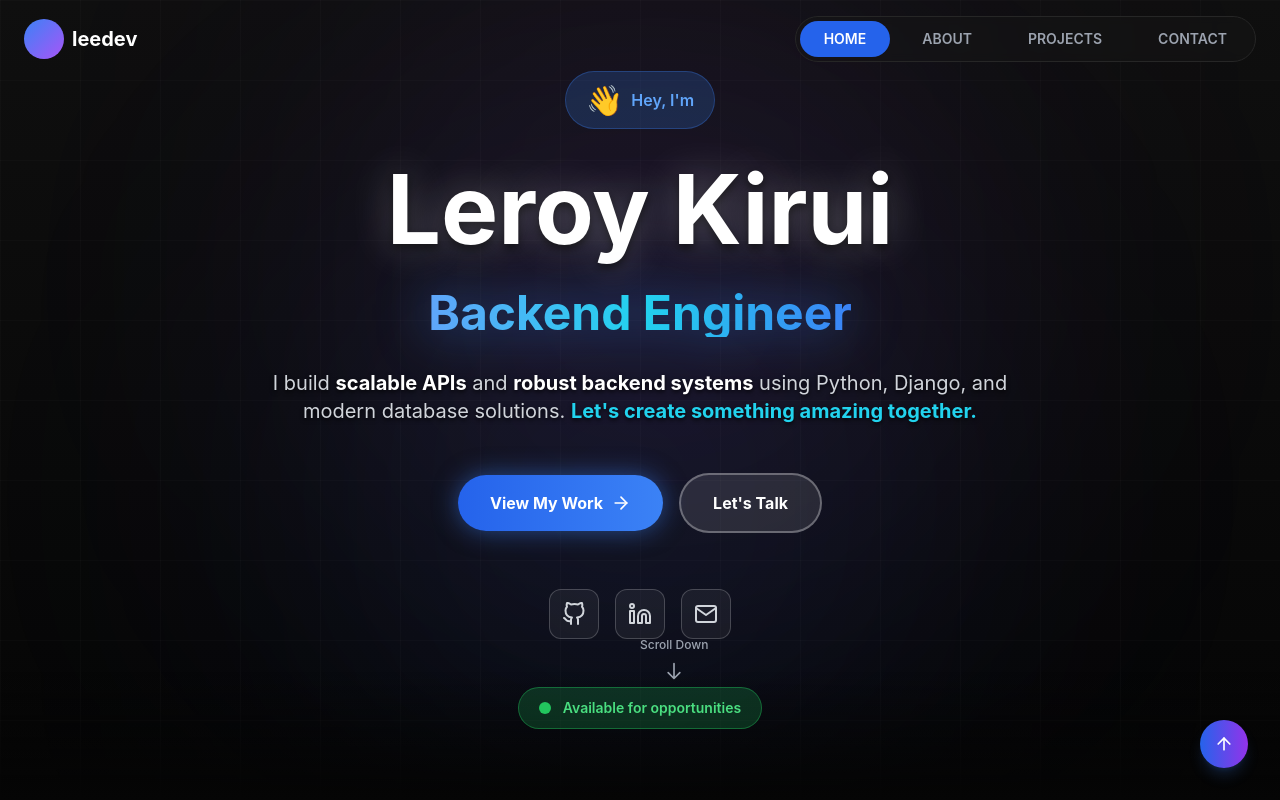
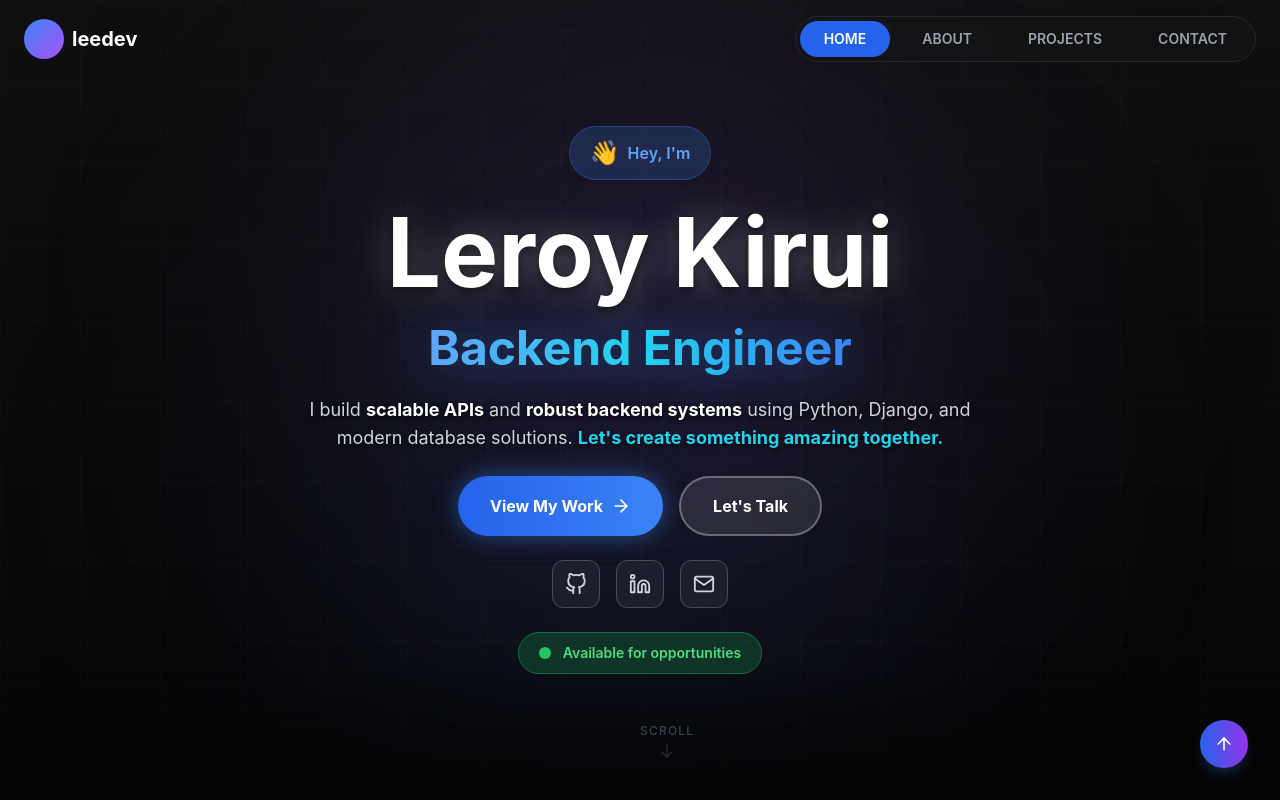
Before and after one commit to Kiproy04/Portfolio, a React (Vite) app: page / in a window 1280 px wide. Shown: the top 800 px of the page. Built offline with nearby package versions, Linux system fonts and the light colour scheme.

Commit message:
fix: hero section responsiveness

```diff
--- a/src/components/Hero.jsx
+++ b/src/components/Hero.jsx
@@ -4,97 +4,82 @@ export default function Hero() {
   return (
     <section
       id="home"
-      className="relative min-h-screen flex items-center justify-center px-6 bg-gradient-to-b from-[#0f0f0f] via-[#0a0a0a] to-[#050505] overflow-hidden"
+      className="relative min-h-screen flex flex-col items-center justify-center px-6 bg-gradient-to-b from-[#0f0f0f] via-[#0a0a0a] to-[#050505] overflow-hidden"
     >
-
       {/* Background Effects */}
       <div className="absolute inset-0 pointer-events-none">
-        {/* Animated gradient orbs */}
         <div className="absolute top-1/4 left-1/4 w-[600px] h-[600px] bg-blue-500/10 rounded-full blur-[150px] animate-float"></div>
         <div className="absolute bottom-1/4 right-1/4 w-[600px] h-[600px] bg-purple-500/10 rounded-full blur-[150px] animate-float-delayed"></div>
-
-        {/* Subtle grid pattern */}
         <div className="absolute inset-0 bg-[linear-gradient(rgba(255,255,255,0.02)_1px,transparent_1px),linear-gradient(90deg,rgba(255,255,255,0.02)_1px,transparent_1px)] bg-[size:80px_80px]"></div>
       </div>
 
-      {/* Main Content */}
-      <div className="relative z-10 w-full max-w-5xl mx-auto text-center">
-        <div className="space-y-6 md:space-y-8">
+      {/* Main Content — padded top for navbar, padded bottom for availability badge */}
+      <div className="relative z-10 w-full max-w-4xl mx-auto text-center flex flex-col items-center gap-6 pt-24 pb-24">
 
         {/* Greeting Badge */}
-          <div className="flex justify-center animate-fade-in">
+        <div className="animate-fade-in">
           <div className="inline-flex items-center gap-2 px-5 py-2.5 bg-blue-500/20 backdrop-blur-sm border border-blue-500/30 rounded-full">
-              <span className="text-3xl">👋</span>
-              <span className="text-blue-400 font-semibold">Hey, I'm</span>
+            <span className="text-2xl">👋</span>
+            <span className="text-blue-400 font-semibold text-sm sm:text-base">Hey, I'm</span>
           </div>
         </div>
 
-          {/* Name - Large & Bold */}
-          <h1 className="text-5xl sm:text-6xl md:text-7xl lg:text-8xl font-bold leading-tight animate-fade-in-up px-4">
+        {/* Name */}
+        <h1 className="animate-fade-in-up text-5xl sm:text-6xl md:text-7xl lg:text-8xl font-bold leading-tight">
           <span
-              className="text-white block"
-              style={{ textShadow: '0 0 40px rgba(255,255,255,0.3), 0 4px 8px rgba(0,0,0,0.8)' }}
+            className="text-white"
+            style={{ textShadow: "0 0 40px rgba(255,255,255,0.3), 0 4px 8px rgba(0,0,0,0.8)" }}
           >
             Leroy Kirui
           </span>
         </h1>
 
-          {/* Title - Backend Engineer */}
-          <div className="animate-fade-in-up animation-delay-200 px-4">
-            <h2 className="text-2xl sm:text-3xl md:text-4xl lg:text-5xl font-bold">
+        {/* Title */}
+        <h2 className="animate-fade-in-up animation-delay-200 text-2xl sm:text-3xl md:text-4xl lg:text-5xl font-bold">
           <span
-                className="bg-gradient-to-r from-blue-400 via-cyan-400 to-blue-500 bg-clip-text text-transparent inline-block"
+            className="bg-gradient-to-r from-blue-400 via-cyan-400 to-blue-500 bg-clip-text text-transparent"
             style={{
-                  WebkitBackgroundClip: 'text',
-                  WebkitTextFillColor: 'transparent',
-                  filter: 'drop-shadow(0 0 25px rgba(59,130,246,0.6))'
+              WebkitBackgroundClip: "text",
+              WebkitTextFillColor: "transparent",
+              filter: "drop-shadow(0 0 25px rgba(59,130,246,0.6))",
             }}
           >
             Backend Engineer
           </span>
         </h2>
-          </div>
 
         {/* Description */}
-          <div className="animate-fade-in-up animation-delay-400 px-4">
         <p
-              className="text-base sm:text-lg md:text-xl text-gray-300 max-w-3xl mx-auto leading-relaxed"
-              style={{ textShadow: '0 2px 4px rgba(0,0,0,0.8)' }}
+          className="animate-fade-in-up animation-delay-400 text-base sm:text-lg text-gray-300 max-w-2xl leading-relaxed"
+          style={{ textShadow: "0 2px 4px rgba(0,0,0,0.8)" }}
         >
-              I build <span className="text-white font-bold">scalable APIs</span> and{' '}
-              <span className="text-white font-bold">robust backend systems</span> using{' '}
-              Python, Django, and modern database solutions.{' '}
+          I build <span className="text-white font-bold">scalable APIs</span> and{" "}
+          <span className="text-white font-bold">robust backend systems</span> using Python, Django,
+          and modern database solutions.{" "}
           <span className="text-cyan-400 font-bold">Let's create something amazing together.</span>
         </p>
-          </div>
 
-          {/* Call-to-Action Buttons */}
-          <div className="animate-fade-in-up animation-delay-600 pt-4 px-4">
-            <div className="flex flex-col sm:flex-row gap-4 justify-center items-center max-w-2xl mx-auto">
-              {/* Primary CTA */}
+        {/* CTA Buttons */}
+        <div className="animate-fade-in-up animation-delay-600 flex flex-col sm:flex-row gap-4 w-full sm:w-auto">
           <a
             href="#projects"
-                className="group w-full sm:w-auto relative inline-flex items-center justify-center gap-2 px-8 py-4 bg-gradient-to-r from-blue-600 to-blue-500 hover:from-blue-500 hover:to-blue-400 text-white font-bold rounded-full overflow-hidden transition-all hover:scale-105 shadow-[0_0_25px_rgba(59,130,246,0.5)] hover:shadow-[0_0_35px_rgba(59,130,246,0.7)]"
+            className="group relative inline-flex items-center justify-center gap-2 px-8 py-4 bg-gradient-to-r from-blue-600 to-blue-500 hover:from-blue-500 hover:to-blue-400 text-white font-bold rounded-full overflow-hidden transition-all hover:scale-105 shadow-[0_0_25px_rgba(59,130,246,0.5)] hover:shadow-[0_0_35px_rgba(59,130,246,0.7)] w-full sm:w-auto"
           >
             <span className="relative z-10">View My Work</span>
             <FiArrowRight className="relative z-10 group-hover:translate-x-1 transition-transform" size={20} />
-                {/* Shine effect */}
             <div className="absolute inset-0 -translate-x-full group-hover:translate-x-full transition-transform duration-1000 bg-gradient-to-r from-transparent via-white/20 to-transparent"></div>
           </a>
 
-              {/* Secondary CTA */}
           <a
             href="#contact"
-                className="w-full sm:w-auto inline-flex items-center justify-center gap-2 px-8 py-4 bg-white/10 hover:bg-white/15 backdrop-blur-sm border-2 border-white/30 hover:border-white/50 text-white font-bold rounded-full transition-all hover:scale-105"
+            className="inline-flex items-center justify-center gap-2 px-8 py-4 bg-white/10 hover:bg-white/15 backdrop-blur-sm border-2 border-white/30 hover:border-white/50 text-white font-bold rounded-full transition-all hover:scale-105 w-full sm:w-auto"
           >
             Let's Talk
           </a>
         </div>
-          </div>
 
         {/* Social Links */}
-          <div className="animate-fade-in-up animation-delay-800 pt-6 px-4">
-            <div className="flex items-center justify-center gap-4">
+        <div className="animate-fade-in-up animation-delay-800 flex items-center justify-center gap-4">
           <a
             href="https://github.com/Kiproy04"
             target="_blank"
@@ -102,9 +87,8 @@ export default function Hero() {
             className="group p-3 bg-white/5 hover:bg-white/10 backdrop-blur-sm border border-white/20 hover:border-blue-500/50 rounded-xl transition-all hover:scale-110"
             aria-label="GitHub"
           >
-                <FiGithub className="text-gray-300 group-hover:text-white transition-colors" size={24} />
+            <FiGithub className="text-gray-300 group-hover:text-white transition-colors" size={22} />
           </a>
-
           <a
             href="https://linkedin.com/in/leroy-kirui-1a4829249"
             target="_blank"
@@ -112,22 +96,19 @@ export default function Hero() {
             className="group p-3 bg-white/5 hover:bg-white/10 backdrop-blur-sm border border-white/20 hover:border-blue-500/50 rounded-xl transition-all hover:scale-110"
             aria-label="LinkedIn"
           >
-                <FiLinkedin className="text-gray-300 group-hover:text-white transition-colors" size={24} />
+            <FiLinkedin className="text-gray-300 group-hover:text-white transition-colors" size={22} />
           </a>
-
           <a
             href="mailto:delleroy04@gmail.com"
             className="group p-3 bg-white/5 hover:bg-white/10 backdrop-blur-sm border border-white/20 hover:border-blue-500/50 rounded-xl transition-all hover:scale-110"
             aria-label="Email"
           >
-                <FiMail className="text-gray-300 group-hover:text-white transition-colors" size={24} />
+            <FiMail className="text-gray-300 group-hover:text-white transition-colors" size={22} />
           </a>
-            </div>
         </div>
 
         {/* Availability Badge */}
-          <div className="animate-fade-in-up animation-delay-1000 pt-4 px-4">
-            <div className="flex justify-center">
+        <div className="animate-fade-in-up animation-delay-1000">
           <div className="inline-flex items-center gap-3 px-5 py-2.5 bg-green-500/20 backdrop-blur-sm border border-green-500/40 rounded-full">
             <span className="relative flex h-3 w-3">
               <span className="animate-ping absolute inline-flex h-full w-full rounded-full bg-green-400 opacity-75"></span>
@@ -138,20 +119,15 @@ export default function Hero() {
         </div>
       </div>
 
-        </div>
-
-        {/* Scroll Indicator */}
-        <div className="absolute bottom-12 left-1/2 -translate-x-1/2 animate-bounce-slow hidden md:block">
-          <div className="flex flex-col items-center gap-2 text-gray-400">
-            <span className="text-xs font-medium">Scroll Down</span>
-            <svg className="w-5 h-5" fill="none" stroke="currentColor" viewBox="0 0 24 24" strokeWidth={2}>
+      {/* Scroll Indicator — anchored to bottom, always visible */}
+      <div className="absolute bottom-8 left-1/2 -translate-x-1/2 animate-bounce hidden md:flex flex-col items-center gap-1 text-gray-500">
+        <span className="text-xs font-medium tracking-widest uppercase">Scroll</span>
+        <svg className="w-4 h-4" fill="none" stroke="currentColor" viewBox="0 0 24 24" strokeWidth={2}>
           <path strokeLinecap="round" strokeLinejoin="round" d="M19 14l-7 7m0 0l-7-7m7 7V3" />
         </svg>
       </div>
-        </div>
-      </div>
 
-      {/* Bottom gradient fade to next section */}
+      {/* Bottom fade */}
       <div className="absolute bottom-0 left-0 right-0 h-32 bg-gradient-to-t from-[#050505] to-transparent pointer-events-none"></div>
     </section>
   );
```
Lines whose indentation alone changed are shown as unchanged.
